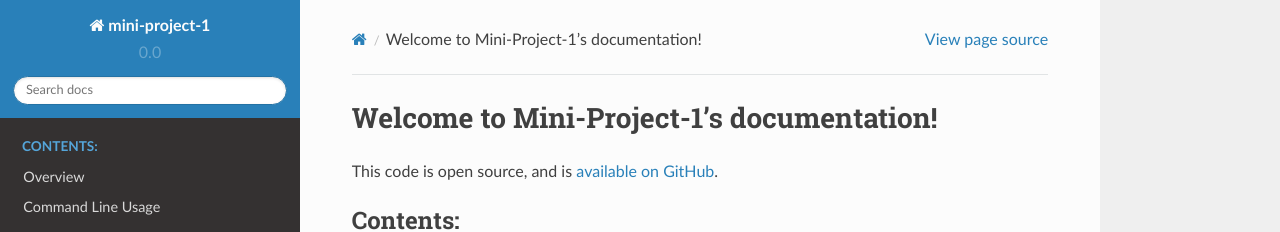
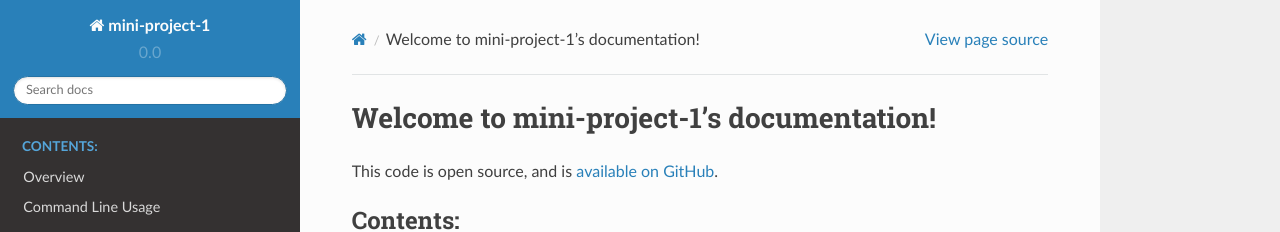
Before and after one commit to CMPUT291PROJECT1F18/Mini-Project-1, a Sphinx documentation site: the page built from docs/index.rst, in a window 1280 px wide. Shown: the top 232 px of the page. Built offline with Sphinx 7.4.7 and the Read the Docs theme 2.0.0, drawn with Linux system fonts in a browser that asks for light colours.

```diff
--- a/README.rst
+++ b/README.rst
@@ -1,5 +1,5 @@
 ##############
-Mini-Project-1
+mini-project-1
 ##############
 
 .. image:: https://travis-ci.org/CMPUT291PROJECT1F18/Mini-Project-1.svg?branch=master
--- a/docs/index.rst
+++ b/docs/index.rst
@@ -1,4 +1,4 @@
-Welcome to Mini-Project-1's documentation!
+Welcome to mini-project-1's documentation!
 ==========================================
 
 This code is open source, and is `available on GitHub`_.
```
